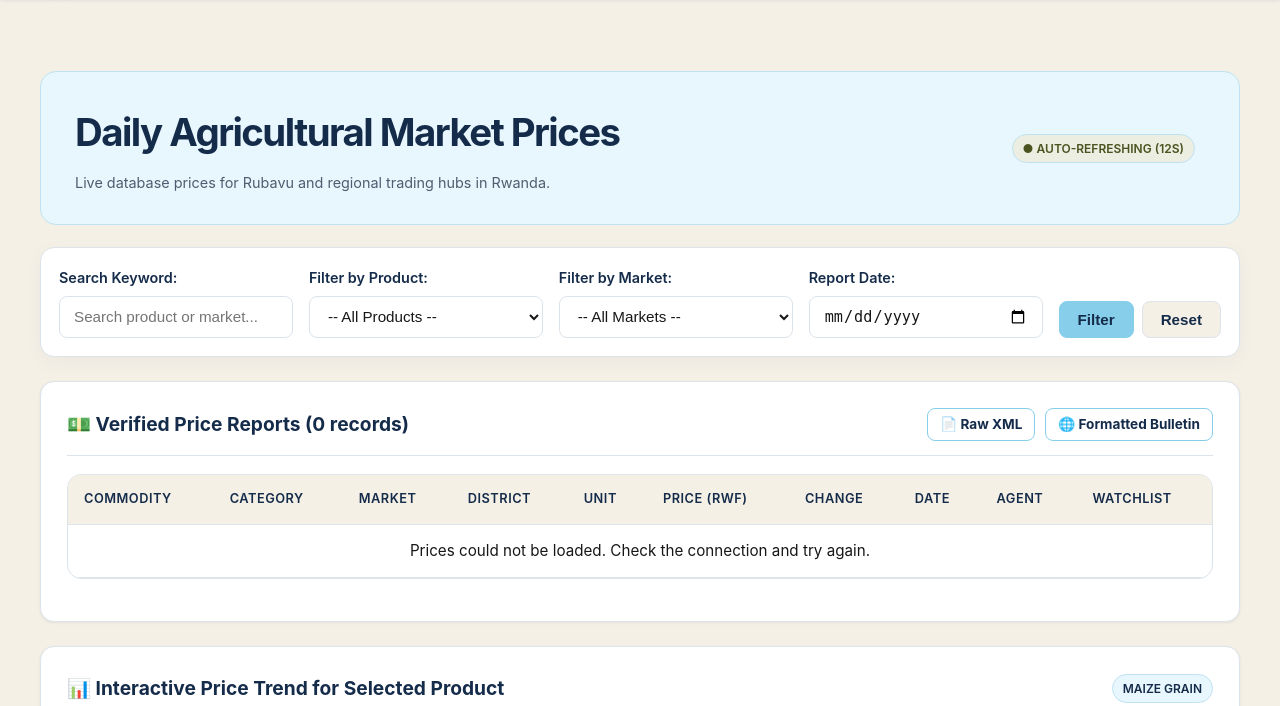
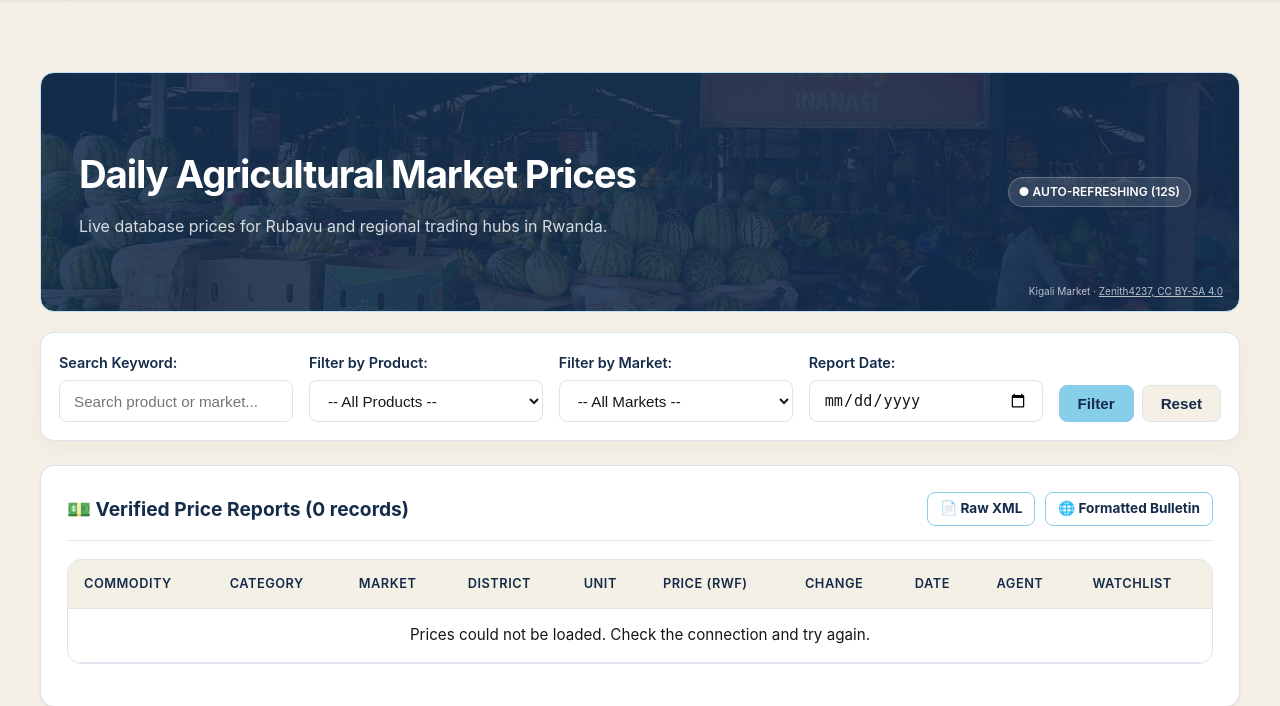
Before and after one commit to ITdelphin/agriprice, a web app: page /prices.html in a window 1280 px wide. Shown: the part 71-777 px from the top of the page. Run offline with its HTML, style and script files only (its server is not run), Linux system fonts and the light colour scheme; data that the repository does not hold is empty.

Commit message:
style: simplify home and price search design

```diff
--- a/WebContent/css/style.css
+++ b/WebContent/css/style.css
@@ -785,7 +785,7 @@ body.public-home { display:block; background:var(--beige); font-family:"DM Sans"
 .public-menu-toggle { display:none; }
 .home-hero { min-height:515px; position:relative; display:flex; align-items:center; overflow:hidden; isolation:isolate; color:white; background:var(--navy); }
 .home-hero-photo,.home-hero-shade { position:absolute; inset:0; z-index:-1; }
-.home-hero-photo { background:url('../assets/images/tea-hills-rwanda.jpg') center 49%/cover no-repeat; transform:scale(1.015); }
+.home-hero-photo { background:url('../assets/images/kigali-market.jpg') center 52%/cover no-repeat; }
 .home-hero-shade { background:linear-gradient(90deg,rgba(20, 43, 74, .93) 0%,rgba(20, 43, 74, .85) 45%,rgba(20, 43, 74, .36) 100%),linear-gradient(0deg,rgba(20, 43, 74, .25),transparent 36%); }
 .home-hero-content { width:min(1216px,100%); margin:0 auto; padding:66px 32px 76px; }
 .home-eyebrow,.section-kicker { display:inline-flex; align-items:center; gap:8px; color:var(--muted); font-size:10px; font-weight:700; letter-spacing:1.6px; text-transform:uppercase; }
@@ -1721,3 +1721,50 @@ img { max-width: 100%; }
     .stat-num, .metric-value { font-size: 1.6rem; }
     .card { padding: 16px; }
 }
+
+.home-hero { min-height: 440px; }
+.home-hero-shade { background: rgba(20, 43, 74, .84); }
+.home-hero-content { padding: 54px 32px 58px; }
+.home-hero h1 { font-size: clamp(34px, 4.4vw, 54px); letter-spacing: -1.6px; }
+.home-hero h1 em { color: var(--sky-blue); }
+.home-hero-content > p { color: rgba(255, 255, 255, .86); }
+.home-search { border-radius: 8px; box-shadow: none; }
+.home-search button, .home-search button:hover { border-radius: 7px; background: var(--sky-blue); color: var(--navy); }
+.home-search button:hover { background: var(--white); }
+.btn-hero-primary, .btn-hero-primary:hover { background: var(--sky-blue); color: var(--navy); border-color: var(--sky-blue); box-shadow: none; transform: none; }
+.btn-hero-primary:hover { background: var(--white); border-color: var(--white); }
+.hero-stat-pill { border: 1px solid rgba(255, 255, 255, .18); border-radius: 8px; backdrop-filter: none; }
+.hero-photo-credit { display: none; }
+.prices-card, .chart-card-pro, .home-product-card, .featured-market-card,
+.home-about-grid, .home-watchlist-cta { box-shadow: none; border-radius: 12px; }
+.home-watchlist-cta { background: var(--navy); }
+.home-about-photo-caption { background: rgba(20, 43, 74, .78); }
+.home-about-grid::before, .home-watchlist-cta::before, .home-watchlist-cta::after { display: none !important; }
+
+.price-search-hero {
+    position: relative;
+    display: flex;
+    align-items: center;
+    justify-content: space-between;
+    gap: 20px;
+    min-height: 240px;
+    margin: 24px 0 20px;
+    padding: 34px 38px;
+    overflow: hidden;
+    border-radius: 14px;
+    color: var(--white);
+    background: linear-gradient(rgba(20, 43, 74, .88), rgba(20, 43, 74, .88)), url('../assets/images/kigali-market.jpg') center 52%/cover no-repeat;
+}
+.price-search-hero h2 { margin: 0 0 8px; color: var(--white); font-size: clamp(1.8rem, 3vw, 2.5rem); letter-spacing: -.03em; }
+.price-search-hero p { margin: 0; color: rgba(255, 255, 255, .82) !important; }
+.price-search-hero .badge-success { background: rgba(255, 255, 255, .12); color: var(--white); border-color: rgba(255, 255, 255, .25); }
+.price-search-hero #lastUpdatedTimestamp { color: rgba(255, 255, 255, .78) !important; }
+.price-hero-credit { position: absolute; right: 16px; bottom: 12px; color: rgba(255, 255, 255, .7); font-size: 10px; }
+.price-hero-credit a { color: inherit; text-decoration: underline; }
+
+@media (max-width: 760px) {
+    .home-hero { min-height: 400px; }
+    .home-hero-content { padding: 42px 22px 46px; }
+    .price-search-hero { align-items: flex-start; flex-direction: column; padding: 28px 22px 38px; }
+    .price-hero-credit { right: 12px; bottom: 8px; font-size: 9px; }
+}
--- a/WebContent/prices.html
+++ b/WebContent/prices.html
@@ -3,6 +3,7 @@
 <head>
     <meta charset="UTF-8">
     <meta name="viewport" content="width=device-width, initial-scale=1.0">
+    <meta name="theme-color" content="#142B4A">
     <title>Market Prices — AgriPrice Rwanda</title>
     <link rel="stylesheet" href="css/style.css">
     <script src="https://cdn.jsdelivr.net/npm/chart.js"></script>
@@ -39,16 +40,17 @@
 
     <main class="container">
 
-        <div class="prices-page-heading">
+        <section class="prices-page-heading price-search-hero">
             <div>
                 <h2>Daily Agricultural Market Prices</h2>
-                <p class="text-muted" style="font-size: 0.9rem;">Live database prices for Rubavu and regional trading hubs in Rwanda.</p>
+                <p>Live database prices for Rubavu and regional trading hubs in Rwanda.</p>
             </div>
             <div style="display: flex; gap: 10px; align-items: center;">
                 <span id="autoRefreshIndicator" class="badge badge-success">&#9679; Auto-Refreshing (12s)</span>
-                <span id="lastUpdatedTimestamp" class="text-muted" style="font-size: 0.85rem;"></span>
+                <span id="lastUpdatedTimestamp" style="font-size: 0.85rem;"></span>
             </div>
-        </div>
+            <small class="price-hero-credit">Kigali Market · <a href="https://commons.wikimedia.org/wiki/File:Kigali_Market_(02).jpg" target="_blank" rel="noopener noreferrer">Zenith4237, CC BY-SA 4.0</a></small>
+        </section>
 
         <!-- Filter Bar (AJAX & JSON live filtering without page reload) -->
         <div class="filter-bar">
```
Also changed, not shown: WebContent/index.html (+15 -2 lines), public/css/style.css (+48 -1 lines), public/index.html (+15 -2 lines), public/prices.html (+6 -4 lines).
